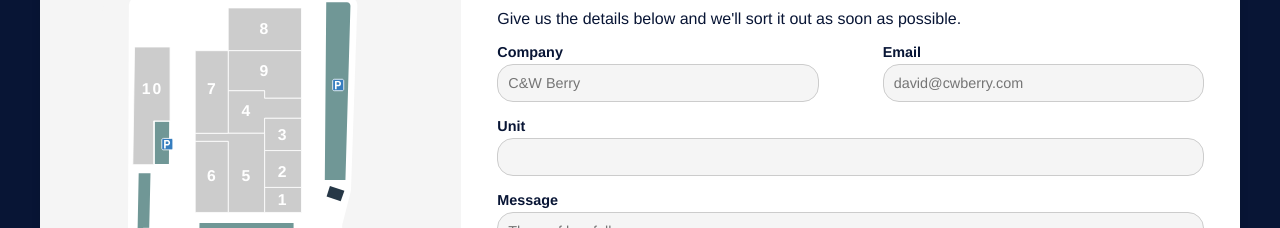
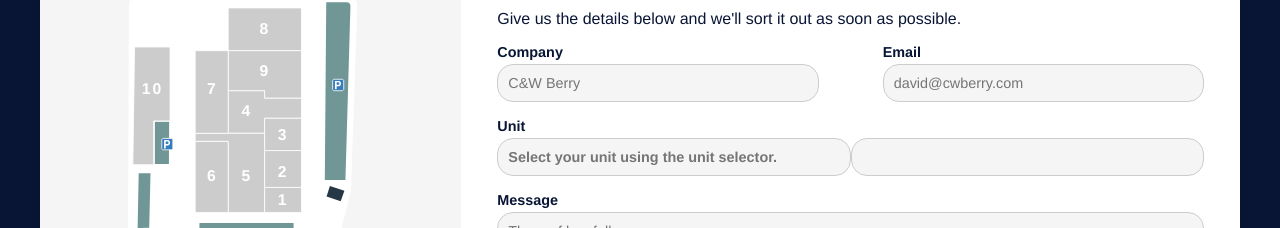
Before and after one commit to candwberry/astrabusinesscentre, a SvelteKit app: page /maintenance in a window 1280 px wide. Shown: the part 178-406 px from the top of the page. Built offline with nearby package versions, Linux system fonts and the light colour scheme.

Commit message:
💄Placeholder added for Unit selector

```diff
--- a/src/routes/maintenance/+page.svelte
+++ b/src/routes/maintenance/+page.svelte
@@ -73,6 +73,7 @@
 					<div class="form-field">
 						<label for="unit">Unit</label>
 						<div class="unit-input">
+							<input type="text" placeholder="Select your unit using the unit selector." id="unit" name="unit" bind:value={unit} readonly required />
 							<input type="text" id="unit" name="unit" bind:value={unit} readonly required />
 							<button type="button" on:click={toggleModal} class="select-unit-btn">Select Unit</button>
 						</div>
```
